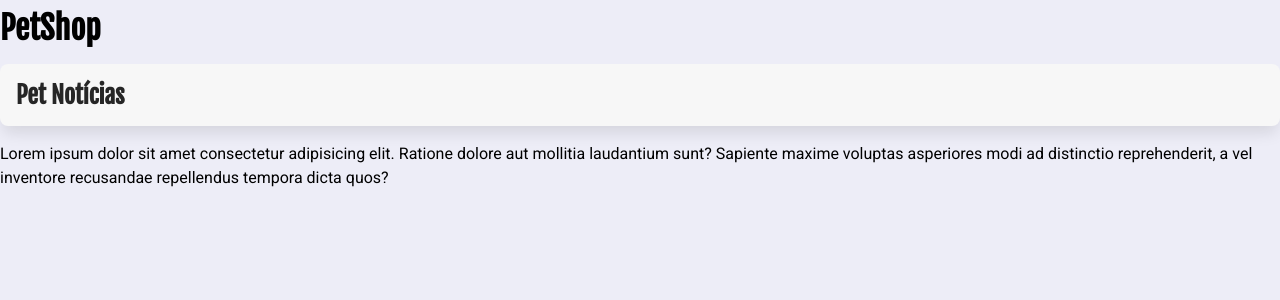
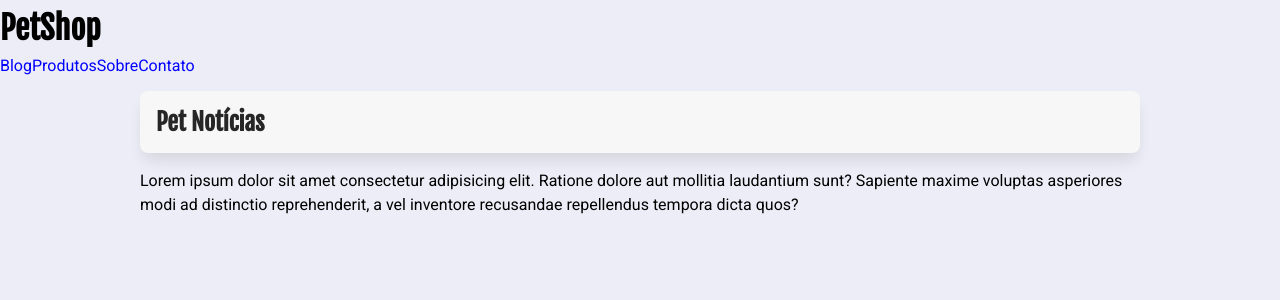
Before and after one commit to VanessaBaldin1/petshop, a Next.js app: page / in a window 1280 px wide. Shown: the top 300 px of the page. Built offline with nearby package versions, Linux system fonts and the light colour scheme.

Commit message:
Adiciona link no main nav

```diff
--- a/src/app/layout.tsx
+++ b/src/app/layout.tsx
@@ -1,6 +1,7 @@
 import type { Metadata } from "next";
 import { Roboto, Fjalla_One } from "next/font/google";
 import "./globals.css";
+import Link from "next/link";
 
 // Configura variáveis para as fontes
 
@@ -42,8 +43,14 @@ export default function RootLayout({
       <body className={`${roboto.variable} ${fjallaOne.variable}`}>
         <header>
           <h1>PetShop</h1>
+          <nav>
+            <Link href="">Blog</Link>
+            <Link href="/produtos">Produtos</Link>
+            <Link href="/sobre">Sobre</Link>
+            <Link href="/contato">Contato</Link>
+          </nav>
         </header>
-        {children}
+        <main className="limitador">{children}</main>
       </body>
     </html>
   );
```
